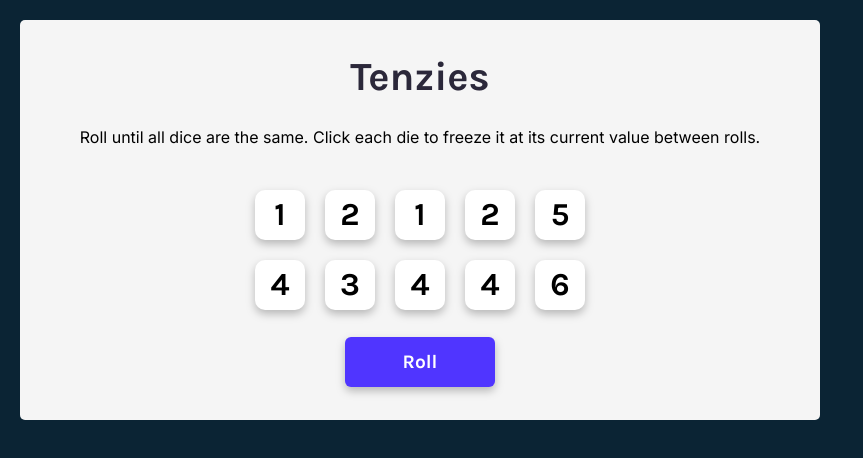
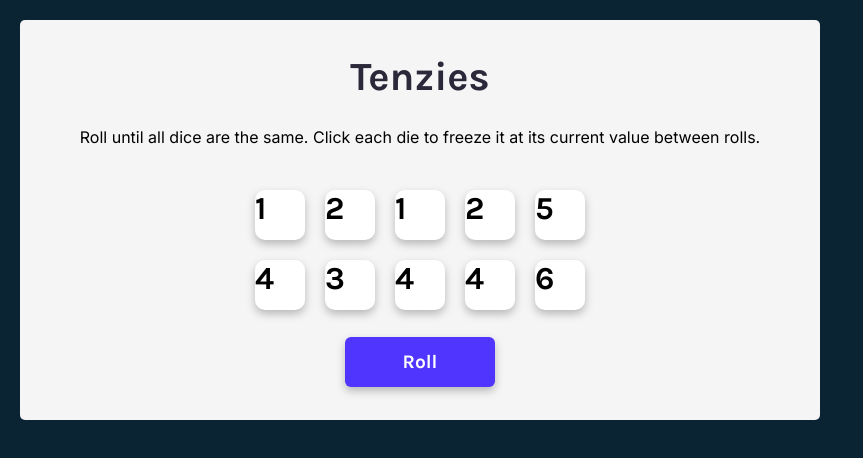
Before and after one commit to parm234/practice-projects, a React (Create React App) app in the folder reactJs/tenzies_game/: page / in a window 1280 px wide. Shown: the top 458 px of the page, without its empty margins (0-863 px from the left). Built offline with nearby package versions, Linux system fonts and the light colour scheme.

Commit message:
add dot styling

```diff
--- a/reactJs/tenzies_game/src/index.css
+++ b/reactJs/tenzies_game/src/index.css
@@ -48,9 +48,10 @@ body {
   height: 50px;
   background-color: #FFFFFF;
   border-radius: 10px;
-  display: flex;
-  justify-content: center;
-  align-items: center;
+  display: grid;
+  grid-template-columns: repeat(2,50% );
+  grid-template-rows: repeat(6,30%);
+  gap: 1px;
   filter: drop-shadow(0px 4px 4px rgba(0, 0, 0, 0.25));
   cursor: pointer;
 }
@@ -76,3 +77,13 @@ body {
 .roll-dice:active{
   box-shadow: inset 5px 5px 10px -3px rgba(0, 0, 0, 0.7);
 }
+
+.dot {
+  height: 5px;
+  width: 5px;
+  background-color:#2B283A;
+  border-radius: 50%;
+  display: inline-block;
+  align-self: center;
+  justify-self: center;
+}
```
